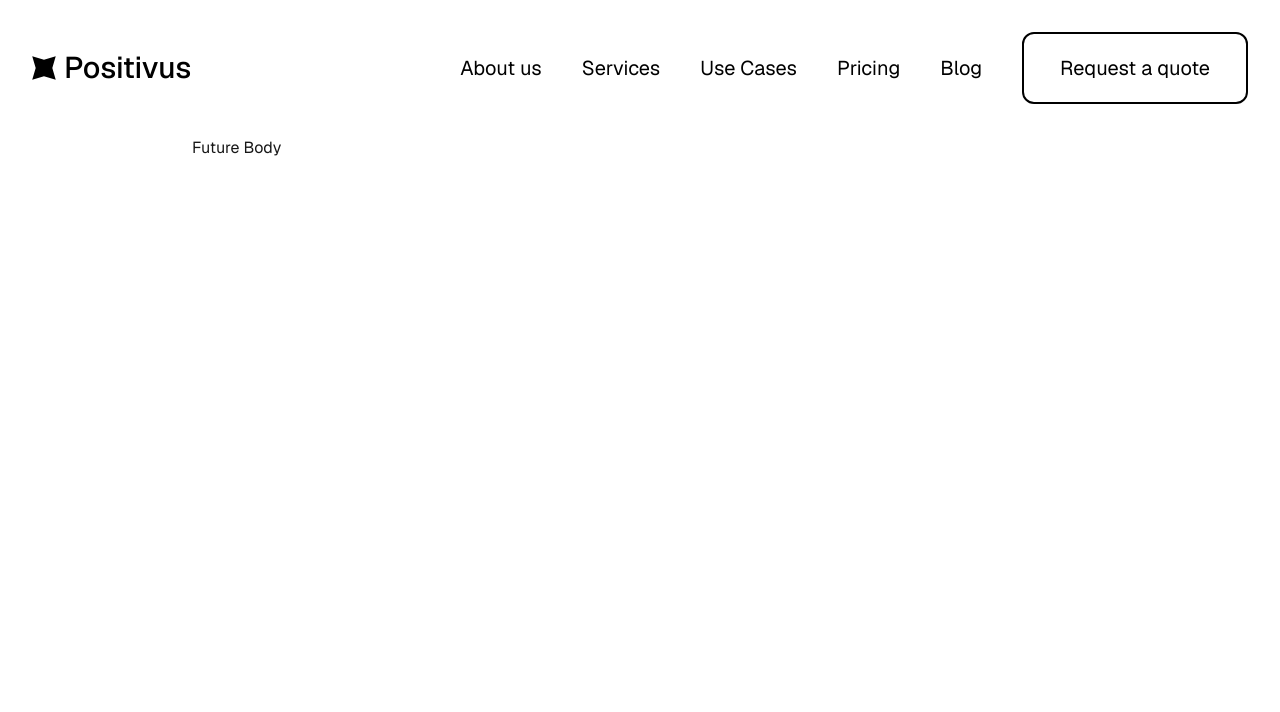
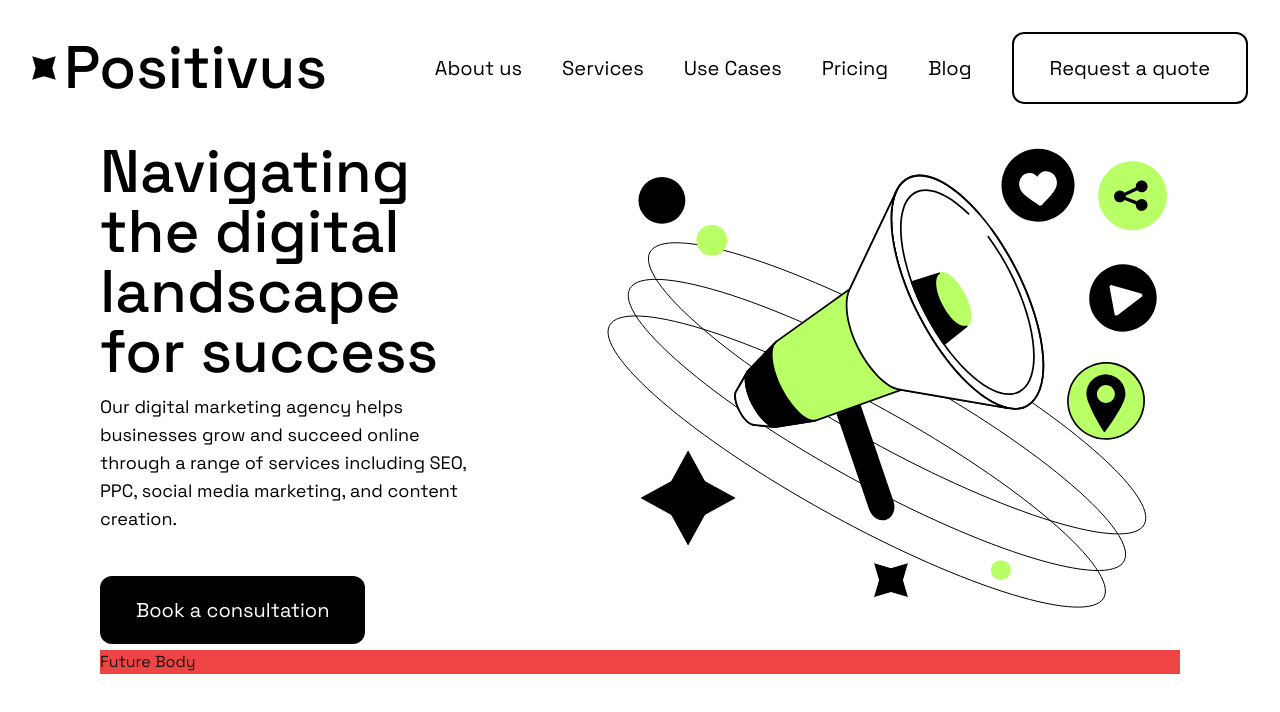
Before and after one commit to franfanton/positivus, a Next.js app: page / in a window 1280 px wide. Shown: the top 712 px of the page. Built offline with nearby package versions, Linux system fonts and the light colour scheme.

Commit message:
added about us section

```diff
--- a/src/app/layout.tsx
+++ b/src/app/layout.tsx
@@ -1,15 +1,11 @@
 import type { Metadata } from "next";
-import { Geist, Geist_Mono } from "next/font/google";
 import "./globals.css";
+import { Space_Grotesk } from "next/font/google";
 
-const geistSans = Geist({
-  variable: "--font-geist-sans",
+const spaceGrotesk = Space_Grotesk({
+  variable: "--font-space-grotesk",
   subsets: ["latin"],
-});
-
-const geistMono = Geist_Mono({
-  variable: "--font-geist-mono",
-  subsets: ["latin"],
+  weight: ["300", "400", "500", "600", "700"],
 });
 
 export const metadata: Metadata = {
@@ -24,9 +20,7 @@ export default function RootLayout({
 }>) {
   return (
     <html lang="en">
-      <body
-        className={`${geistSans.variable} ${geistMono.variable} antialiased mx-auto`}
-      >
+      <body className={`${spaceGrotesk.variable} antialiased mx-auto`}>
         {children}
       </body>
     </html>
--- a/src/app/page.tsx
+++ b/src/app/page.tsx
@@ -1,5 +1,6 @@
 "use client";
 
+import AboutUs from "@/components/AboutUs";
 import Navbar from "@/components/Navbar";
 import { useEffect } from "react";
 
@@ -31,12 +32,13 @@ export default function Home() {
     initApp();
   }, []);
   return (
-    <div className="font-[family-name:var(--font-geist-sans)]">
+    <div>
       <main className="">
         <Navbar />
       </main>
-      <div className="max-w-4xl mx-auto">
-        <footer className="">
+      <div className="max-w-[1440px] mx-auto sm:px-[100px] bg-white">
+        <AboutUs />
+        <footer className="bg-red-500">
           <div>Future Body</div>
         </footer>
       </div>
--- /dev/null
+++ b/src/components/AboutUs.tsx
@@ -0,0 +1,39 @@
+import Button from "./Button";
+import Image from "next/image";
+
+const AboutUs = () => {
+  return (
+    <div className="flex justify-between px-8 sm:p-0 gap-24" id="aboutUs">
+      <div className="text-black justify-around flex flex-col">
+        <h1>Navigating the digital landscape for success</h1>
+        <Image
+          src="/Illustration.svg"
+          alt="Logo"
+          width={600}
+          height={515}
+          className="sm:hidden"
+        />
+        <p className="md:leading-[28px]">
+          Our digital marketing agency helps businesses grow and succeed online
+          through a range of services including SEO, PPC, social media
+          marketing, and content creation.
+        </p>
+        <Button
+          title="Book a consultation"
+          handleButton={() => console.log("bookaConsultation")}
+          styleButton="bg-black py-5 px-9 w-auto sm:self-start mt-8"
+          styleTitle="text-md sm:text-xl text-white"
+        />
+      </div>
+      <Image
+        src="/Illustration.svg"
+        alt="Logo"
+        width={600}
+        height={515}
+        className="hidden md:block"
+      />
+    </div>
+  );
+};
+
+export default AboutUs;
--- a/src/components/Button.tsx
+++ b/src/components/Button.tsx
@@ -2,15 +2,23 @@ interface ButtonProps {
   title: string;
   icon?: React.ElementType;
   handleButton: () => void;
+  styleButton?: string;
+  styleTitle?: string;
 }
 
-const Button = ({ title, icon: Icon, handleButton }: ButtonProps) => {
+const Button = ({
+  title,
+  icon: Icon,
+  handleButton,
+  styleButton,
+  styleTitle,
+}: ButtonProps) => {
   return (
     <button
-      className="flex bg-secondaryColor rounded-xl py-5 px-9 border-2 border-black"
+      className={`flex rounded-xl justify-center ${styleButton}`}
       onClick={handleButton}
     >
-      <div className="text-xl text-black">{title}</div>
+      <div className={`${styleTitle}`}>{title}</div>
       {Icon && <Icon className="w-6" />}
     </button>
   );
--- a/src/components/Navbar.tsx
+++ b/src/components/Navbar.tsx
@@ -21,12 +21,12 @@ const Navbar = () => {
   return (
     <div className="bg-white text-black sticky top-0 z-10">
       <section className="max-w-7xl mx-auto p-8 flex justify-between items-center">
-        <h1 className="text-3xl font-medium flex items-center space-x-2">
+        <div className="flex items-center">
           <a href="#hero" className="flex items-center gap-2">
             <Image src="/icon.svg" alt="Logo" width={24} height={24} />
-            <span className="text-black text-3xl">Positivus</span>
+            <h1 className="text-black">Positivus</h1>
           </a>
-        </h1>
+        </div>
         <div>
           <button
             type="button"
@@ -45,6 +45,8 @@ const Navbar = () => {
             <Button
               title="Request a quote"
               handleButton={() => console.log("handleReport")}
+              styleTitle={"text-xl text-black"}
+              styleButton={"py-5 px-9 border-2 border-black"}
             />
           </nav>
         </div>
```
